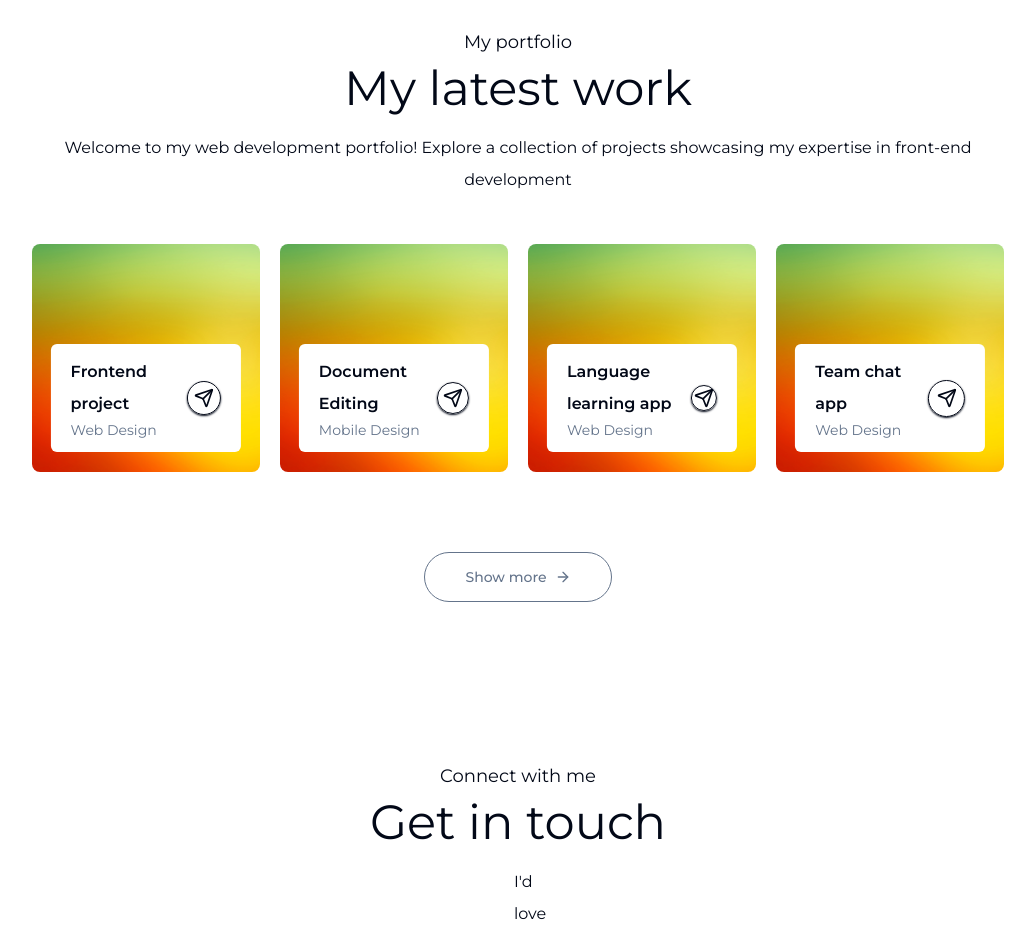
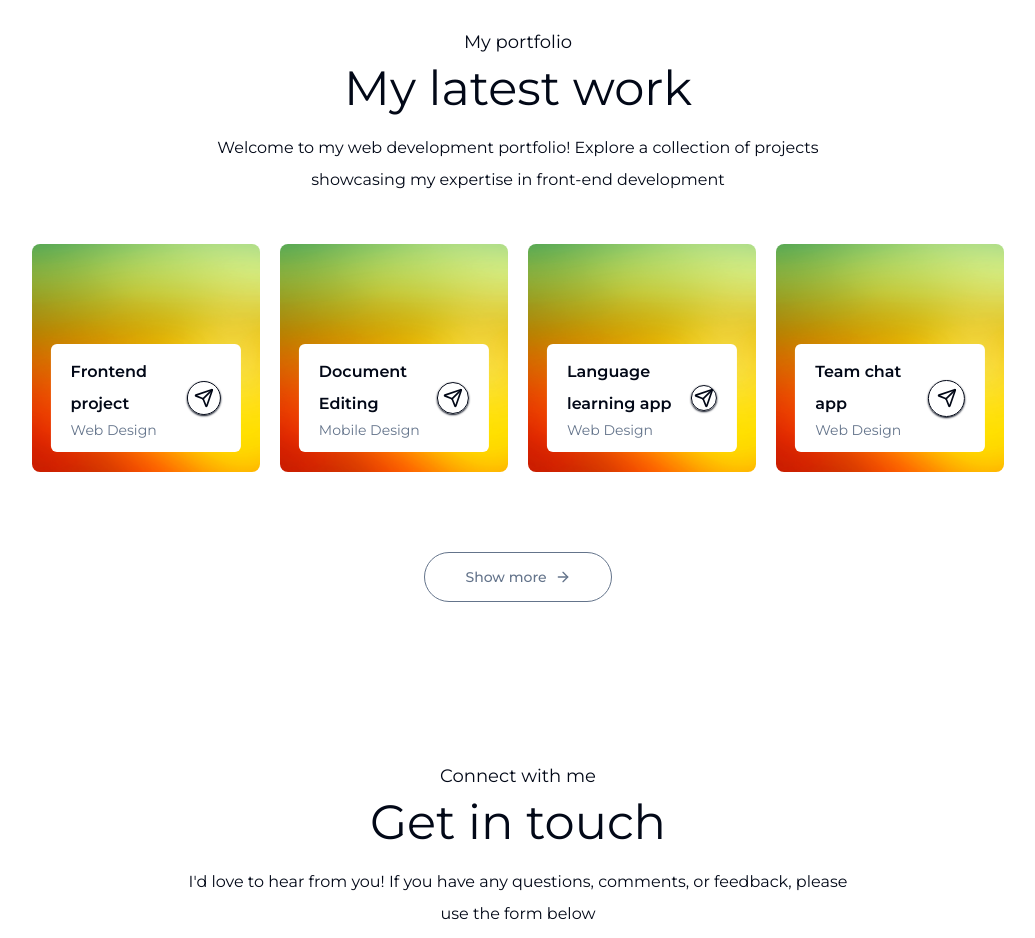
Before and after one commit to narandza/portfolio, a Next.js app: page / in a window 1280 px wide. Shown: the part 2480-3418 px from the top of the page, without its empty margins (122-1157 px from the left). Built offline with nearby package versions, Linux system fonts and the light colour scheme.

Commit message:
fix formatinng; initilize form;

```diff
--- a/src/app/(main)/contact.tsx
+++ b/src/app/(main)/contact.tsx
@@ -1,3 +1,5 @@
+import { useForm } from "react-hook-form";
+import { zodResolver } from "@hookform/resolvers/zod";
 import { z } from "zod";
 
 const formSchema = z.object({
@@ -7,11 +9,19 @@ const formSchema = z.object({
 });
 
 export const Contact = () => {
+  const form = useForm<z.infer<typeof formSchema>>({
+    resolver: zodResolver(formSchema),
+  });
+
+  const onSubmit = (data: z.infer<typeof formSchema>) => {
+    console.log(data);
+  };
+
   return (
     <div className="w-full px-[12%] py-10 scroll-mt-20" id="contact">
       <h4 className="text-center mb-2 text-lg">Connect with me</h4>
       <h2 className="text-center text-5xl">Get in touch</h2>
-      <p className="text-center max-w-2 mx-auto mt-5 mb-12">
+      <p className="text-center max-w-2xl mx-auto mt-5 mb-12">
         I&apos;d love to hear from you! If you have any questions, comments, or
         feedback, please use the form below
       </p>
--- a/src/app/(main)/navbar.tsx
+++ b/src/app/(main)/navbar.tsx
@@ -1,5 +1,3 @@
-"use client";
-
 import Image from "next/image";
 import Link from "next/link";
 
--- a/src/app/(main)/page.tsx
+++ b/src/app/(main)/page.tsx
@@ -1,3 +1,5 @@
+"use client";
+
 import { About } from "./about";
 import { Contact } from "./contact";
 import { Header } from "./header";
--- a/src/app/(main)/work.tsx
+++ b/src/app/(main)/work.tsx
@@ -8,7 +8,7 @@ export const Work = () => {
     <div id="work" className="w-full px-[12%] py-10 scroll-mt-20">
       <h4 className="text-center mb-2 text-lg ">My portfolio</h4>
       <h2 className="text-center text-5xl ">My latest work</h2>
-      <p className="text-center max-2-2xl mx-auto mt-5 mb-12">
+      <p className="text-center max-w-2xl mx-auto mt-5 mb-12">
         Welcome to my web development portfolio! Explore a collection of
         projects showcasing my expertise in front-end development
       </p>
```
